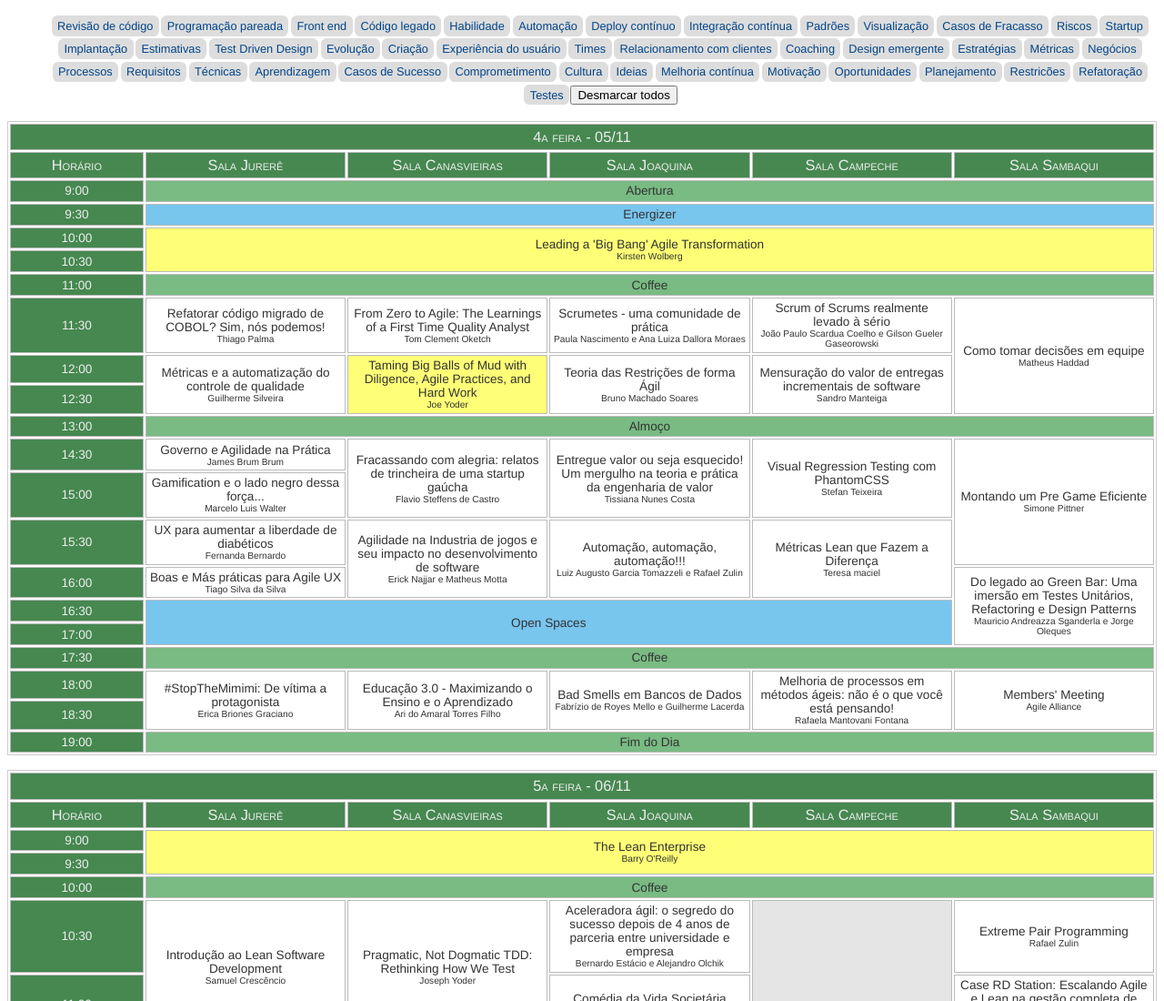
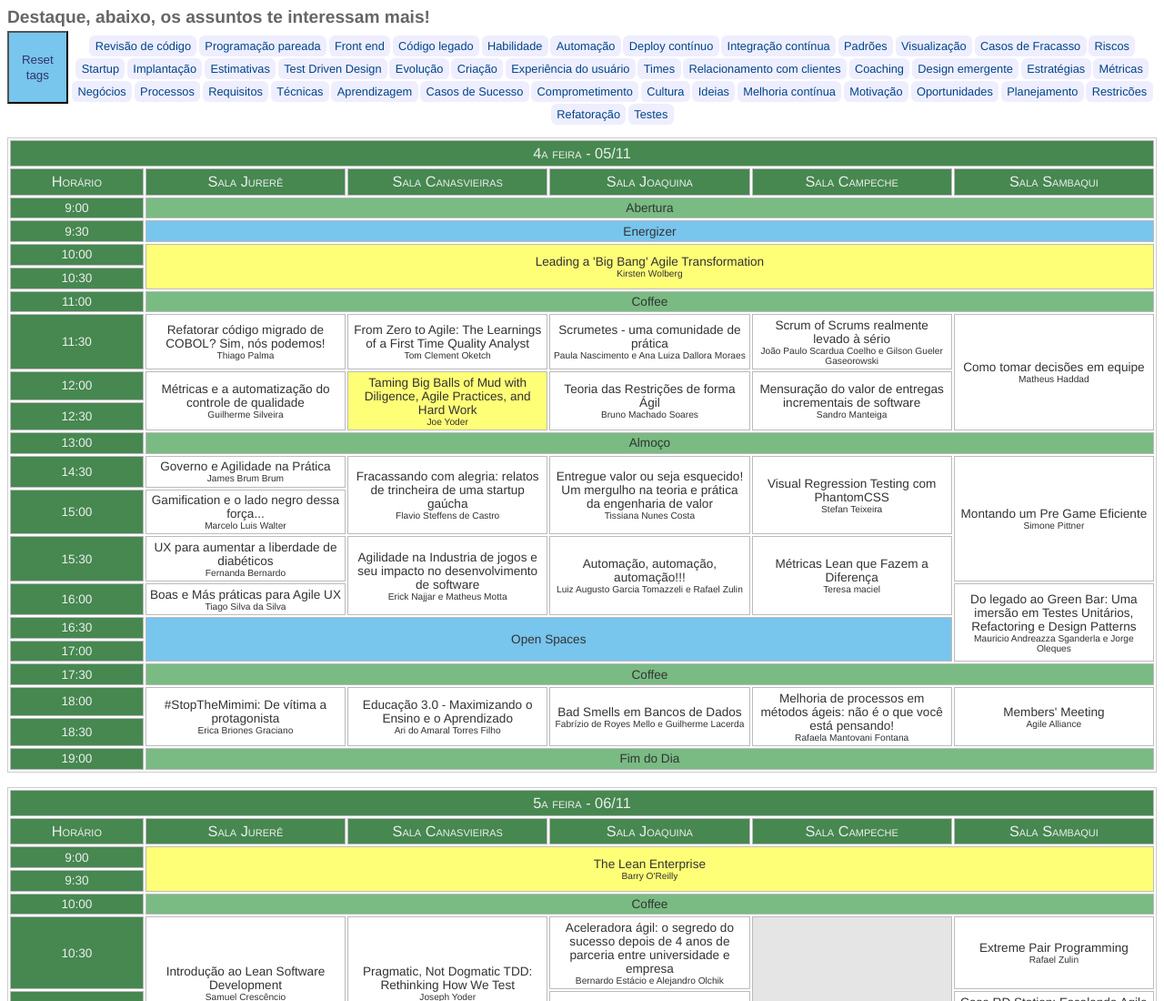
Before and after one commit to agile-alliance-brazil/scheduleBuilder, a plain HTML site: page index.html in a window 1280 px wide. Shown: the top 1100 px of the page at 91% size. Drawn offline with Linux system fonts and the light colour scheme.

Commit message:
Tag highlight feature :-)

```diff
--- a/index.css
+++ b/index.css
@@ -3,17 +3,38 @@ body {
 	font-family: "Helvetica Neue",Helvetica,Arial,sans-serif;
 }
 
+h2 {
+	font-size: 1.2em;
+	color: #666;
+	margin: 0.2em 0;
+}
+
+#tagList {
+	display: block;
+	font-size: 0.8em;
+}
+
+button {
+	float: left;
+	height: 6em;
+	background-color: #78c5ee;
+	color: #336;
+	line-height: 1.3em;
+	width: 5em;
+}
+
 ul {
 	text-align: center;
+	padding-top: 0.3em;
+	margin-top: 0;
 }
 
 li {
 	display: inline-block;
 	border-radius: 0.5em;
-	background-color: #ddd;
+	background-color: #eef;
 	margin: 0.1em;
 	padding: 0.3em 0.5em;
-	font-size: 0.8em;
 }
 
 table {
--- a/index.html
+++ b/index.html
@@ -5,7 +5,11 @@
 	<link rel="stylesheet" type="text/css" href="index.css">
 </head>
 <body>
-	<ul id="tagList"></ul>
+	<h2>Destaque, abaixo, os assuntos te interessam mais!</h2>
+	<div id="tagList">
+		<button>Reset tags</button>
+		<ul></ul>
+	</div>
 	<div id="schedule"></div>
 
 	<script src="jquery-2.1.1.min.js"></script>
@@ -40,13 +44,18 @@
 
 		function lightSessions () {
 			var item = $(this).parent();
-			item.css("background-color", "#1f5");
+			item.css("background-color", "#aeb");
 			var selected = $(this).attr("id");
-			$("." + selected).css("box-shadow", "inset 0 0 1em #1f5");
+			$("." + selected).css("box-shadow", "inset 0 0 1em #44aa55");
 		}
 
 		function buildTagList () {
-			var tags = $("#tagList");
+			var tagDiv = $("#tagList");
+			tagDiv.find("button").click(function () {
+				location.reload();
+			});
+
+			var tags = tagDiv.find("ul");
 			for (var i = Config.numberOfTags() - 1; i >= 0; i--) {
 				var item = $("<li>");
 				$("<a>").attr("id", Config.tagClass(i))
@@ -55,10 +64,6 @@
 						.appendTo(item);
 				item.appendTo(tags);
 			}
-
-			$("<button>").text("Desmarcar todos").click(function () {
-				location.reload();
-			}).appendTo(tags);
 		}
 
 		buildTagList();
```
